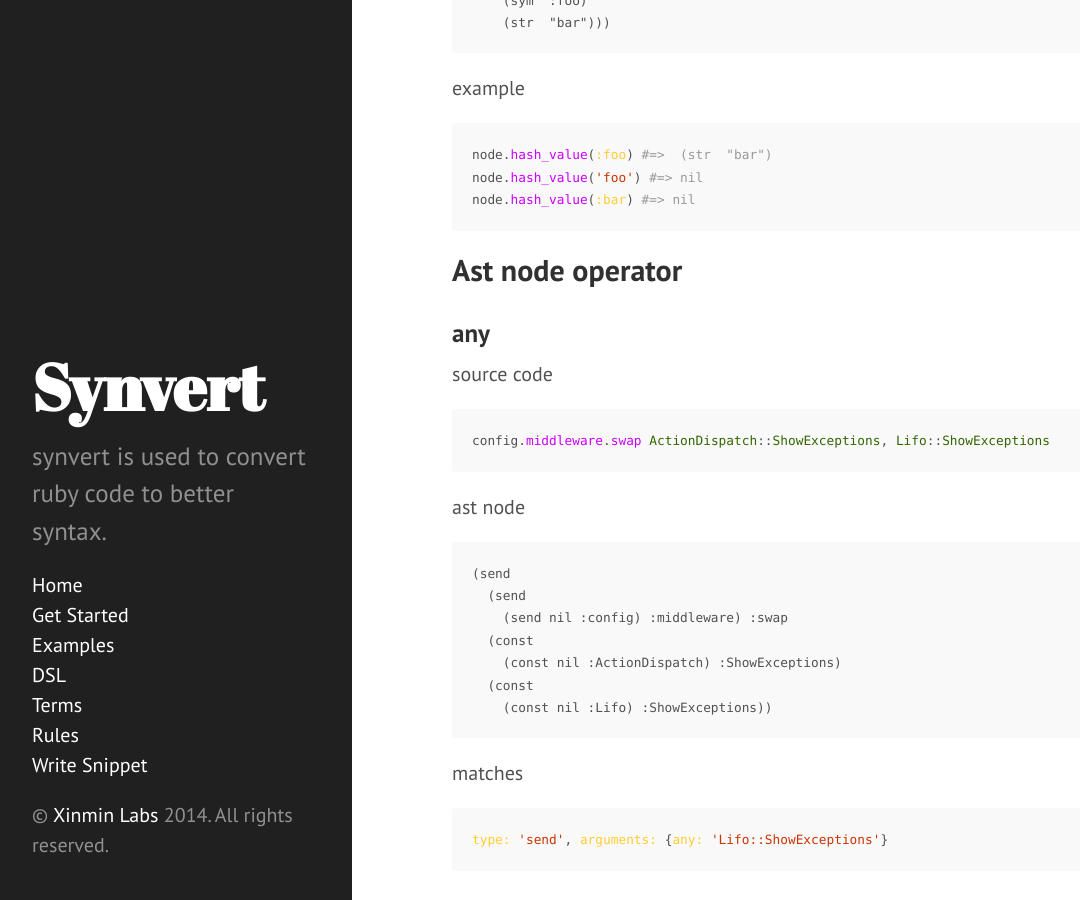
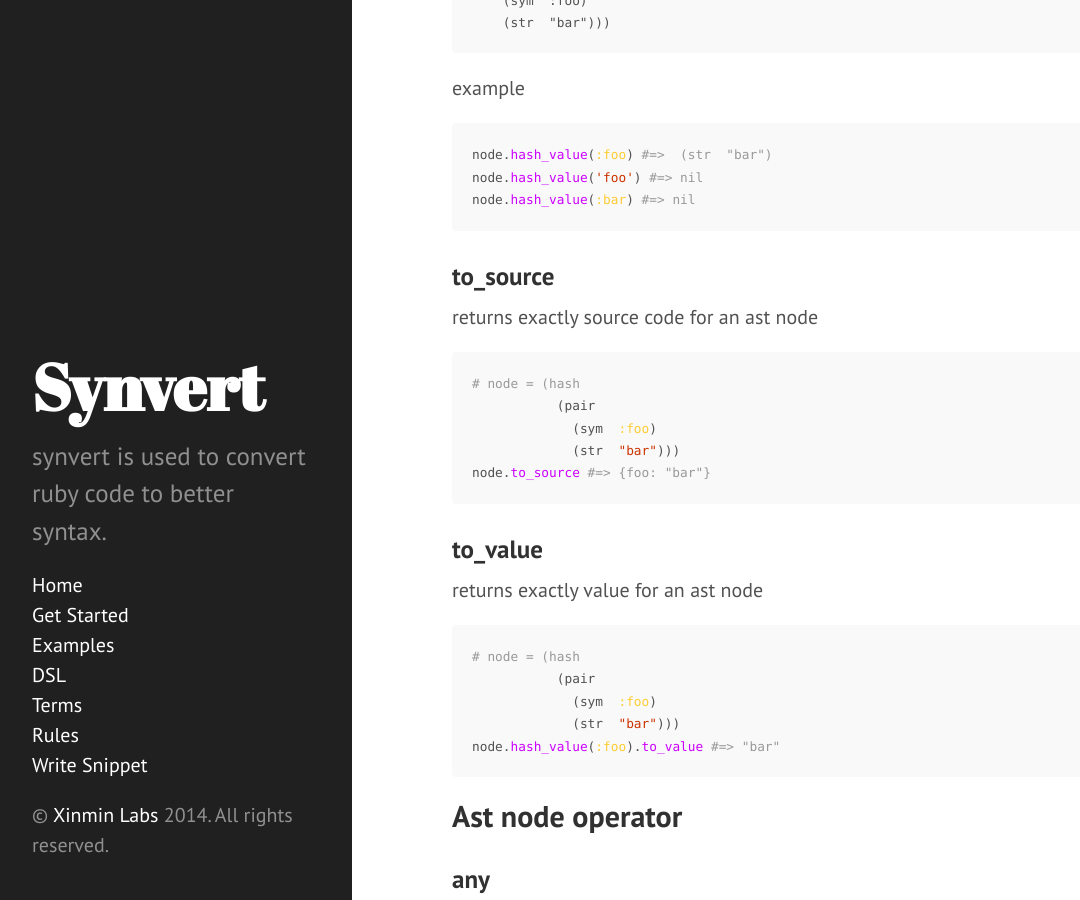
Before and after one commit to synvert-hq/synvert-ruby, a Jekyll site: the page built from rules.md, in a window 1280 px wide and 900 px high, scrolled down 13039 px. Shown: the whole window, without its empty margins (8-1088 px from the left). Built offline with Jekyll 4.4.1, drawn with Linux system fonts in a browser that asks for light colours; Markdown is read by kramdown in place of the engine named in the settings; comment, search, counter and statistics services are not loaded.

Commit message:
add to_value and to_source doc

````diff
--- a/rules.md
+++ b/rules.md
@@ -588,6 +588,30 @@ node.hash_value('foo') #=> nil
 node.hash_value(:bar) #=> nil
 ```
 
+### to_source
+
+returns exactly source code for an ast node
+
+```ruby
+# node = (hash
+           (pair
+             (sym  :foo)
+             (str  "bar")))
+node.to_source #=> {foo: "bar"}
+```
+
+### to_value
+
+returns exactly value for an ast node
+
+```ruby
+# node = (hash
+           (pair
+             (sym  :foo)
+             (str  "bar")))
+node.hash_value(:foo).to_value #=> "bar"
+```
+
 ## Ast node operator
 
 ### any
````
Also changed, not shown: 1 other file.
